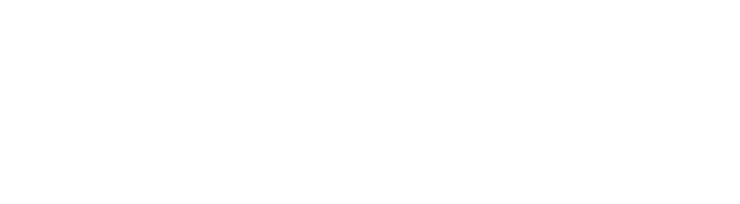
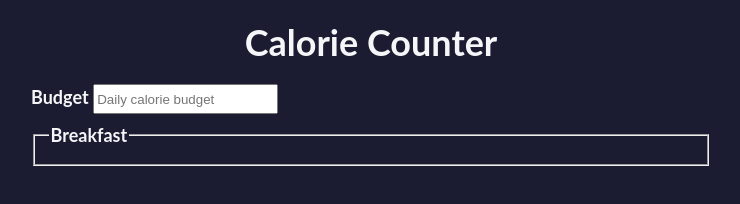
Before and after one commit to LungstarCode/Learn-JS, a plain HTML site: page calorie-counter/index.html in a window 1280 px wide. Shown: the whole page, without its empty margins (269-1009 px from the left). Drawn offline with Linux system fonts and the light colour scheme.

Commit message:
new updates

```diff
--- a/calorie-counter/index.html
+++ b/calorie-counter/index.html
@@ -1 +1,34 @@
 <!-- structure -->
+
+<!DOCTYPE html>
+<html lang="en">
+  <head>
+    <meta charset="utf-8" />
+    <meta name="viewport" content="width=device-width, initial-scale=1.0" />
+    <link rel="stylesheet" href="styles.css" />
+    <title>Calorie Counter</title>
+  </head>
+  <body>
+    <main>
+      <h1>Calorie Counter</h1>
+      <div class="container">
+        <form id="calorie-counter">
+          <label for="budget">Budget</label>
+          <input
+            type="number"
+            min="0"
+            id="budget"
+            placeholder="Daily calorie budget"
+            required
+          />
+
+          <fieldset id ="breakfast">
+            <legend>Breakfast</legend>
+            <div class="input-container"></div>
+         </fieldset>
+
+        </form>
+      </div>
+    </main>
+  </body>
+</html>
--- a/calorie-counter/styles.css
+++ b/calorie-counter/styles.css
@@ -1 +1,89 @@
 /* Styling Sheet*/
+
+:root {
+    --light-grey: #f5f6f7;
+    --dark-blue: #0a0a23;
+    --fcc-blue: #1b1b32;
+    --light-yellow: #fecc4c;
+    --dark-yellow: #feac32;
+    --light-pink: #ffadad;
+    --dark-red: #850000;
+    --light-green: #acd157;
+  }
+
+  body {
+    font-family: "Lato", Helvetica, Arial, sans-serif;
+    font-size: 18px;
+    background-color: var(--fcc-blue);
+    color: var(--light-grey);
+  }
+
+  h1 {
+    text-align: center;
+  }
+
+  .container {
+    width: 90%;
+    max-width: 680px;
+  }
+
+  h1,
+  .container,
+  .output {
+    margin: 20px auto;
+  }
+
+  label,
+  legend {
+    font-weight: bold;
+  }
+
+  .input-container {
+    display: flex;
+    flex-direction: column;
+  }
+
+  button {
+    cursor: pointer;
+    text-decoration: none;
+    background-color: var(--light-yellow);
+    border: 2px solid var(--dark-yellow);
+  }
+
+  button,
+  input,
+  select {
+    min-height: 24px;
+    color: var(--dark-blue);
+  }
+
+  fieldset,
+  label,
+  button,
+  input,
+  select {
+    margin-bottom: 10px;
+  }
+
+  .output {
+    border: 2px solid var(--light-grey);
+    padding: 10px;
+    text-align: center;
+  }
+
+  .hide {
+    display: none;
+  }
+
+  .output span {
+    font-weight: bold;
+    font-size: 1.2em;
+  }
+
+  .surplus {
+    color: var(--light-pink);
+  }
+
+  .deficit {
+    color: var(--light-green);
+  }
```
